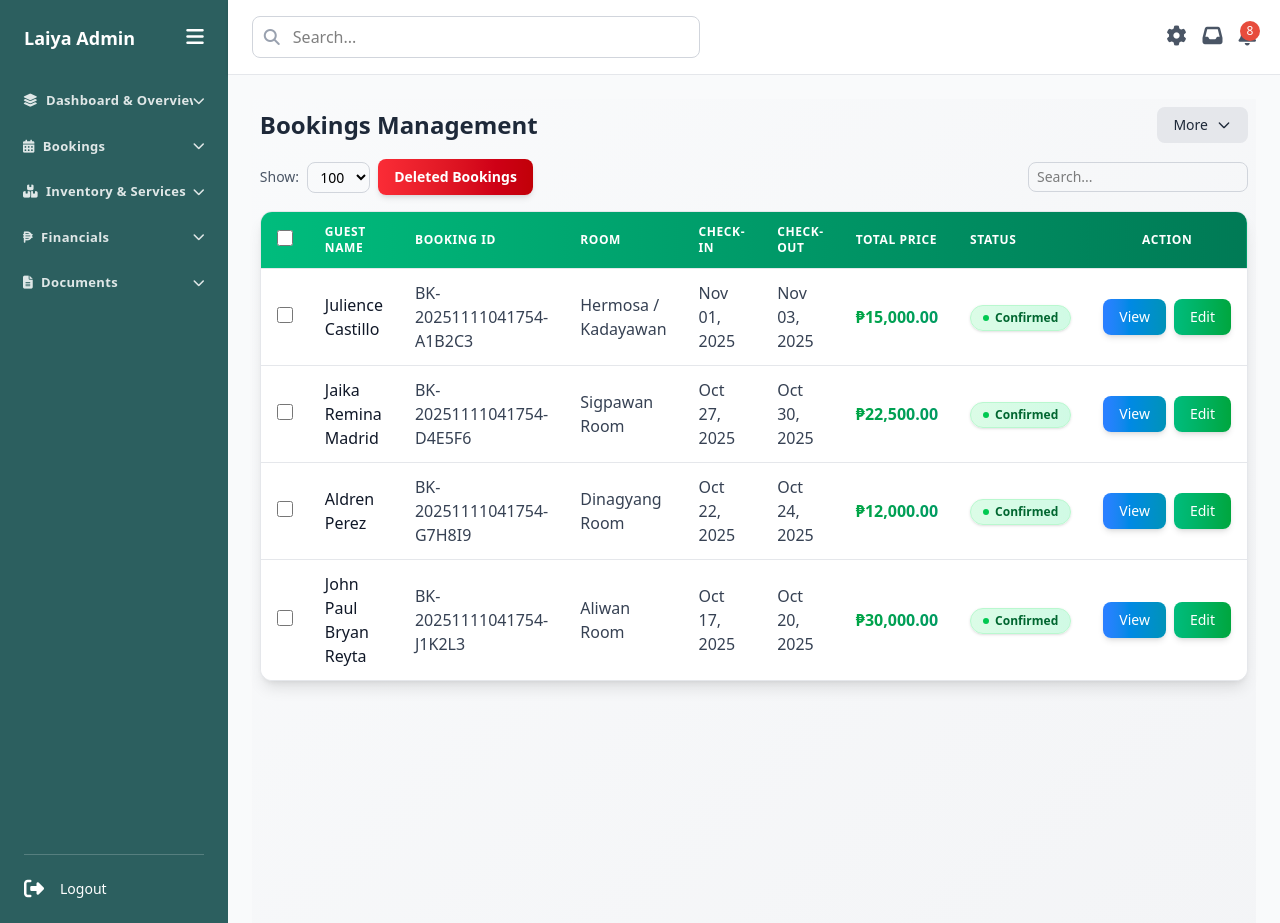
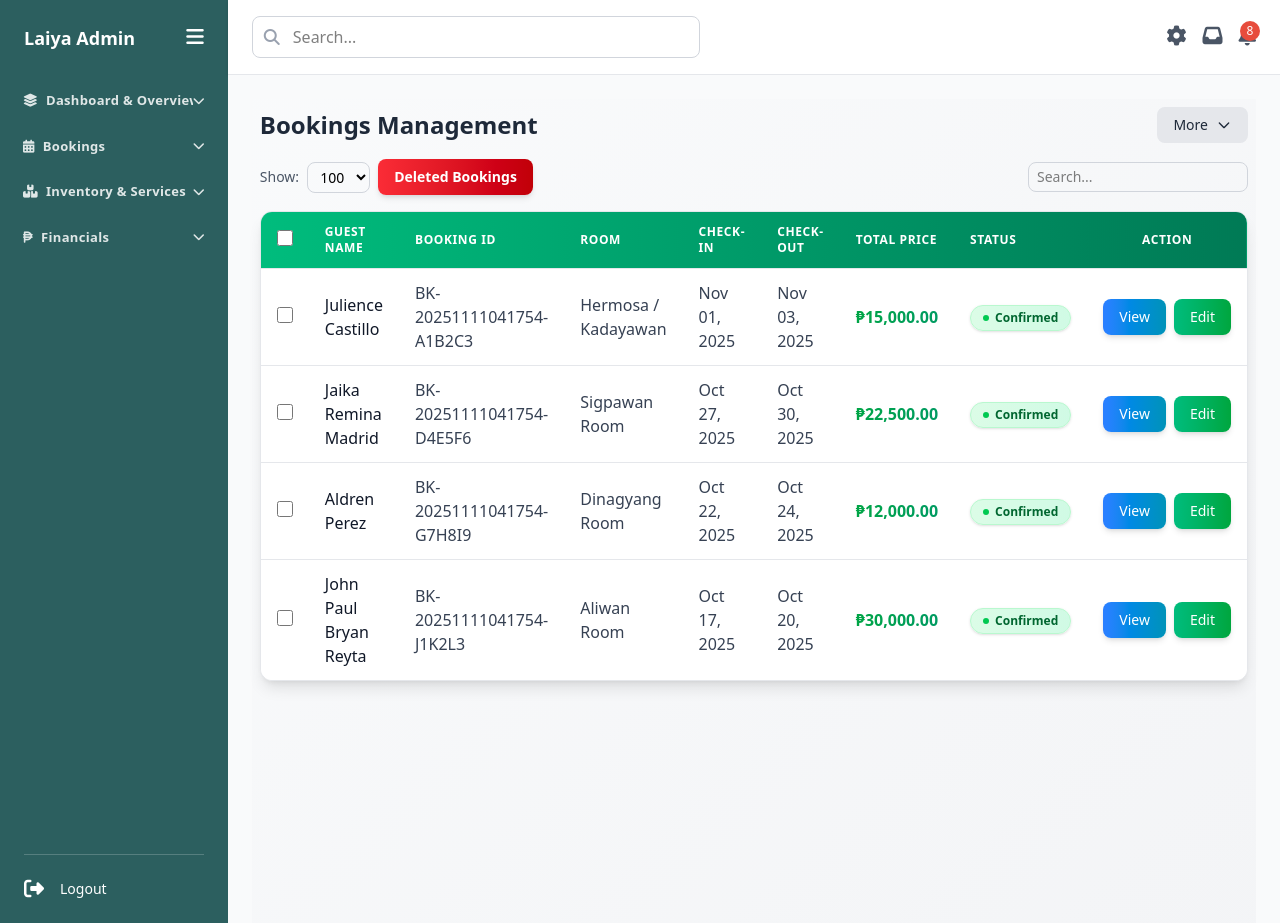
Before and after one commit to jpbreyta/laiya_grande_web, a Laravel app: page /admin/booking in a window 1280 px wide. Run offline with Laravel 12, Linux system fonts and the light colour scheme; a user stored in the database is signed in; data comes from the database, SQL or seed files in the repository; data that the repository does not hold is empty; style sheets or scripts are compiled from the project's sources.

Commit message:
modified

```diff
--- a/resources/views/admin/layouts/nav.blade.php
+++ b/resources/views/admin/layouts/nav.blade.php
@@ -98,10 +98,6 @@
                     <i class="fas fa-credit-card"></i>
                     <span>Payments</span>
                 </a>
-                <a href="#" class="accordion-link">
-                    <i class="fas fa-percentage"></i>
-                    <span>Promos & Discounts</span>
-                </a>
                 <a href="{{ route('admin.pos.index') }}" class="accordion-link">
                     <i class="fa-solid fa-cash-register"></i>
                     <span>Point of Sale</span>
@@ -109,27 +105,6 @@
             </div>
         </div>
 
-        <!-- Documents -->
-        <div class="accordion-section">
-            <button type="button" data-accordion-button data-target="accordion-documents"
-                class="accordion-toggle flex items-center justify-between w-full rounded-lg px-2.5 py-1.5 transition">
-                <span class="nav-text text-[13px] font-semibold tracking-wide flex items-center gap-2">
-                    <i class="fas fa-file-alt"></i>
-                    Documents
-                </span>
-                <i class="fas fa-chevron-down text-xs accordion-arrow rotate-0 transition-transform duration-200"></i>
-            </button>
-            <div id="accordion-documents" class="accordion-panel mt-1 space-y-0.5">
-                <a href="{{ route('admin.qr.scanner') }}" class="accordion-link">
-                    <i class="fas fa-qrcode"></i>
-                    <span>QR</span>
-                </a>
-                <a href="{{ route('admin.qr.scanner') }}" class="accordion-link">
-                    <i class="fas fa-qrcode"></i>
-                    <span>Documents</span>
-                </a>
-            </div>
-        </div>
     </div>
 
     <!-- Divider -->
```
